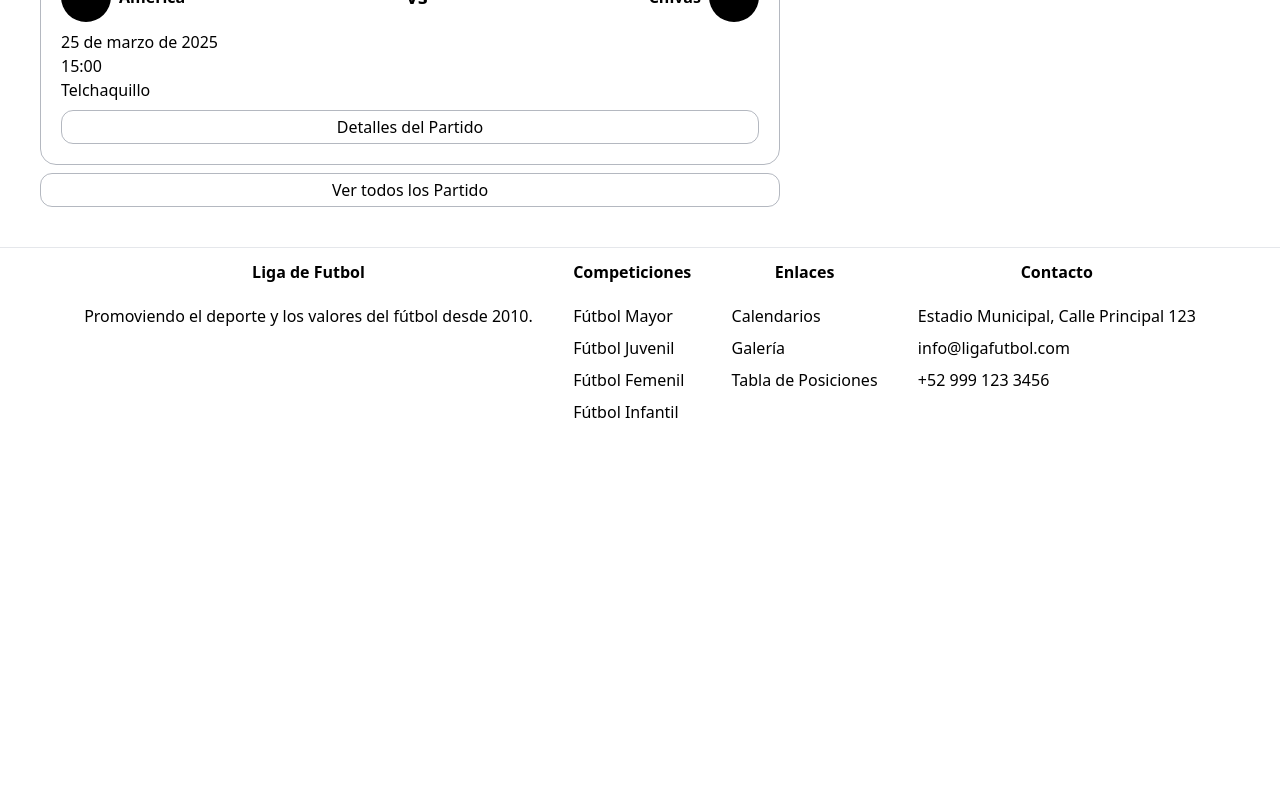
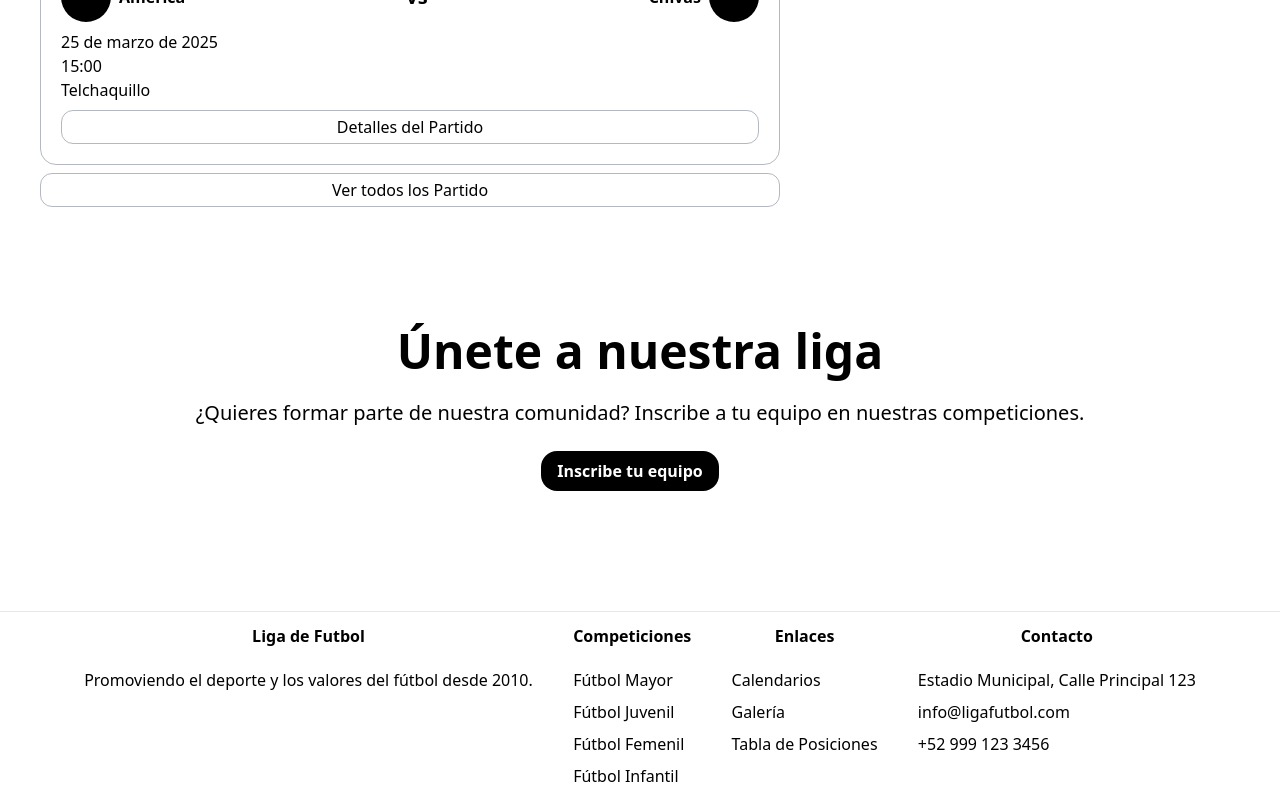
Before and after one commit to GrandMostach0/LigaFutbol, a React (Vite) app: page / in a window 1280 px wide. Shown: the part 1526-2326 px from the top of the page. Before the commit the page ends 1962 px from the top, so only its background shows below. Built offline with nearby package versions, Linux system fonts and the light colour scheme.

Commit message:
anexo de informacion ideal para inscripcion

```diff
--- /dev/null
+++ b/src/components/InfoExtra.jsx
@@ -0,0 +1,18 @@
+import React from "react";
+import { useNavigate } from "react-router-dom";
+
+function InfoExtra() {
+    const navigate = useNavigate();
+    return(
+        <section className="text-center my-30">
+            <h1 className="text-5xl font-bold">Únete a nuestra liga</h1>
+            <br />
+            <p className="text-xl">¿Quieres formar parte de nuestra comunidad? Inscribe a tu equipo en nuestras competiciones.</p>
+            <br />
+            <button className="btnPrimary bg-black text-white mr-5" onClick={() => navigate("/Inscripcion")}>Inscribe tu equipo</button>
+
+        </section>
+    )
+}
+
+export default InfoExtra;
--- a/src/page/Main.jsx
+++ b/src/page/Main.jsx
@@ -5,6 +5,7 @@ import "../App.css";
 import CardInformativo from "../components/Cards/CardInformativo";
 import SubMenu from "../components/SubMenu";
 import CardPartido from "../components/Cards/CardPartido";
+import InfoExtra from "../components/InfoExtra";
 
 function Main(){
 
@@ -85,6 +86,7 @@ function Main(){
                 </div>
             </section>
 
+            <InfoExtra />
 
         </main>
 
```
